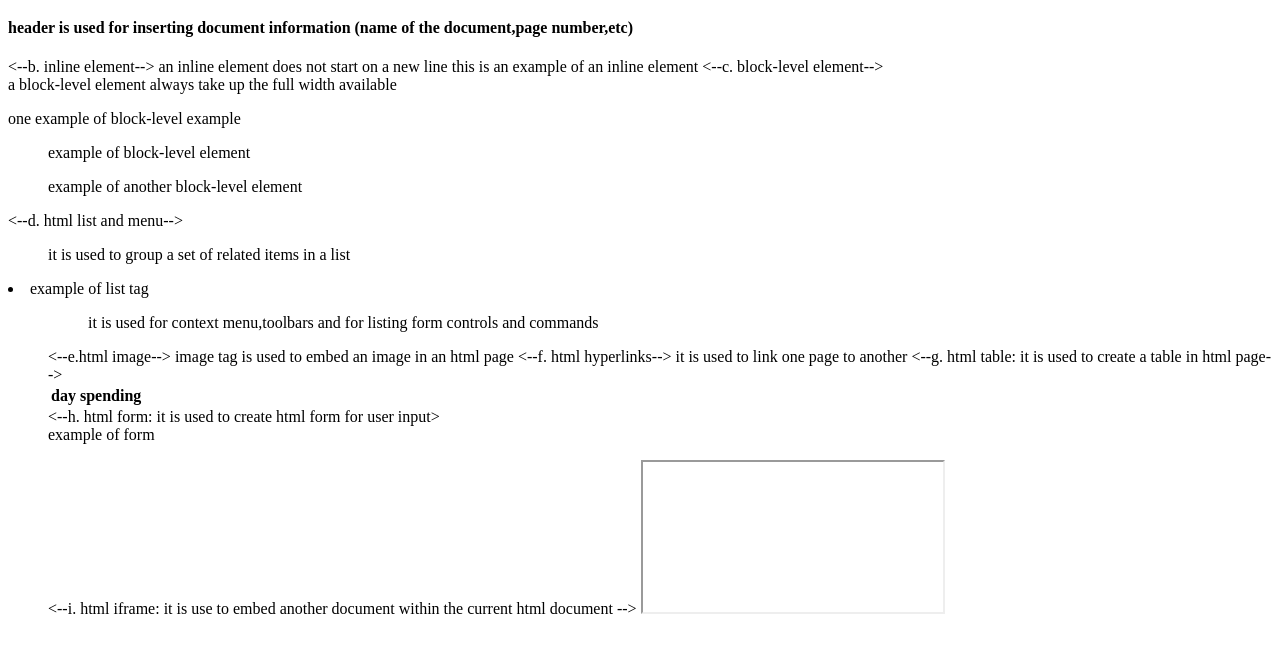
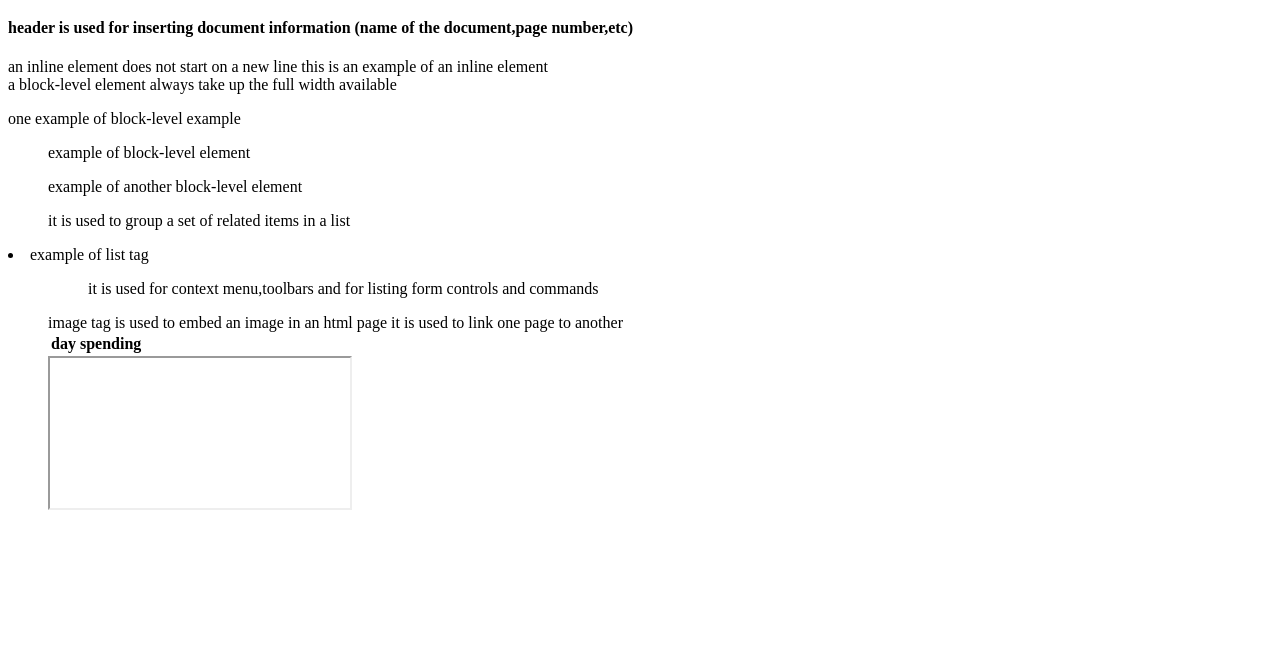
Before and after one commit to deli-topsy/html-assignmentss, a plain HTML site: page index.html in a window 1280 px wide. Shown: the part 138-790 px from the top of the page. Drawn offline with Linux system fonts and the light colour scheme.

Commit message:
Update index.html

```diff
--- a/index.html
+++ b/index.html
@@ -7,29 +7,29 @@
 
 </header>
 
-<--b. inline element-->
+<!--b. inline element-->
 <span>an inline element does not start on a new line</span>
 <a>this is an example of an inline element </a>
 
-<--c. block-level element-->
+<!--c. block-level element-->
 <div> a block-level element always take up the full width available </div>
 <p> one example of block-level example </p>
 <ul> example of block-level element </ul>
 <ol>example of another block-level element</ol>
 
-<--d. html list and menu-->
+<!--d. html list and menu-->
 <ol>it is used to group a set of related items in a list</ol>
 <li> example of list tag</li>
 <menu tag>
 <menu>it is used for context menu,toolbars and for listing form controls and commands</menu>
 
-<--e.html image-->
+<!--e.html image-->
 <img>image tag is used to embed an image in an html page</img>
 
-<--f. html hyperlinks-->
+<!--f. html hyperlinks-->
 <a> it is used to link one page to another </a>
 
-<--g. html table: it is used to create a table in html page-->
+<!--g. html table: it is used to create a table in html page-->
 <table>
 <tr>
 <th> day</th>
@@ -37,8 +37,8 @@
 </tr>
 </table>
 
-<--h. html form: it is used to create html form for user input>
+<!--h. html form: it is used to create html form for user input>
 <form>example of form</form>
 
-<--i. html iframe: it is use to embed another document within the current html document -->
+<!--i. html iframe: it is use to embed another document within the current html document -->
 <iframe>example of iframe</iframe>
```
